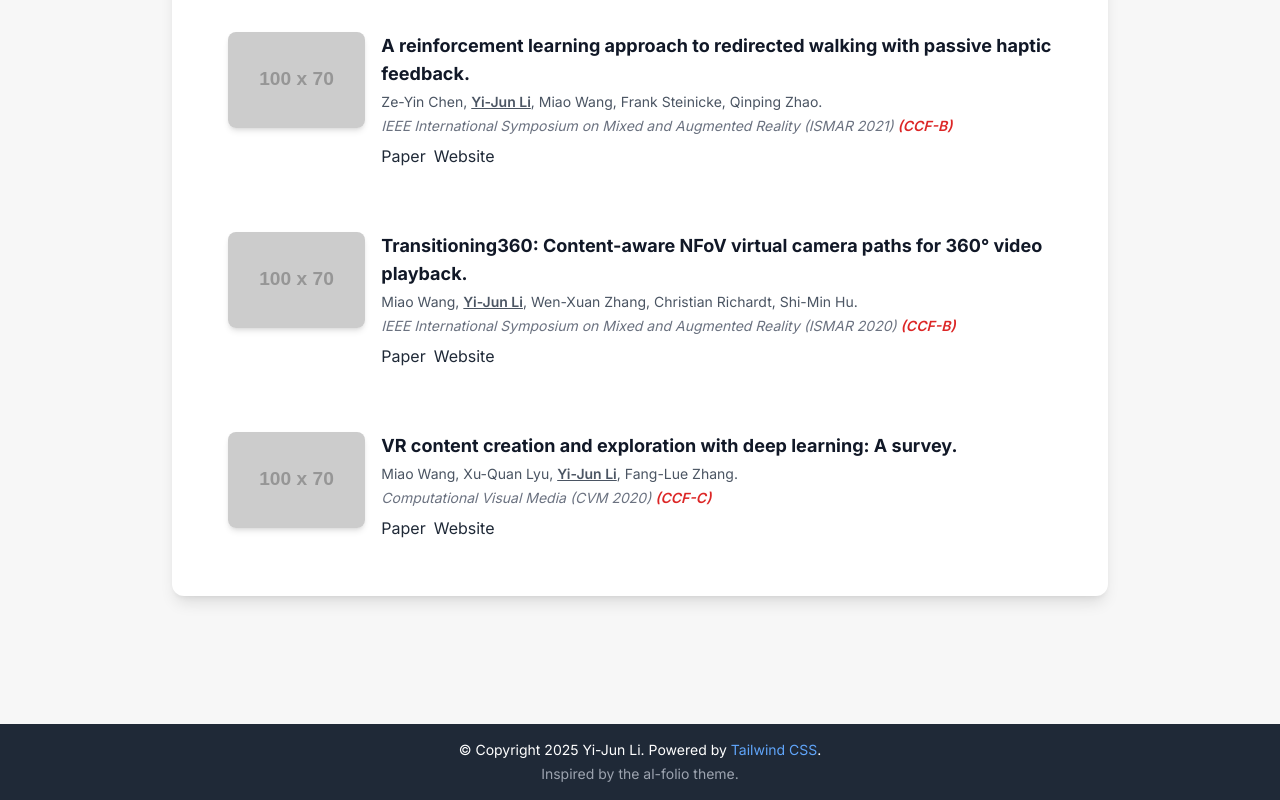
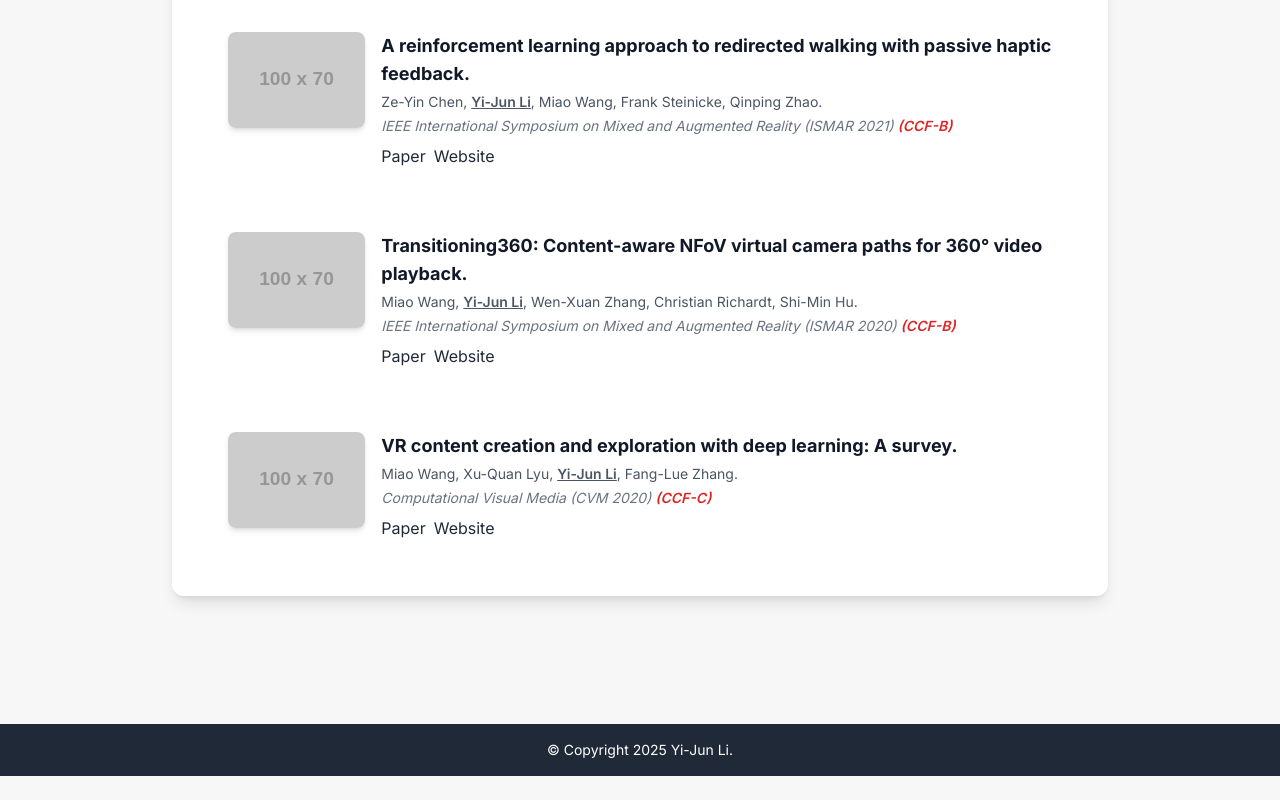
Before and after one commit to yijunli-VR/yijunli-VR.github.io, a plain HTML site: page index.html in a window 1280 px wide. Shown: the part 3139-3939 px from the top of the page. After the commit the page ends 3915 px from the top, so only its background shows below. Drawn offline with nearby package versions, Linux system fonts and the light colour scheme; some icons are missing.

Commit message:
Update index.html

```diff
--- a/index.html
+++ b/index.html
@@ -485,13 +485,22 @@
     <!-- 页脚 -->
     <footer class="bg-gray-800 text-white p-4 mt-10">
         <div class="container-max mx-auto text-center text-sm">
-            &copy; Copyright 2025 Yi-Jun Li. Powered by <a href="https://tailwindcss.com/" target="_blank" class="text-blue-400 hover:text-blue-300">Tailwind CSS</a>.
-
-            <p class="mt-1 text-gray-400">
-                Inspired by the al-folio theme.
-            </p>
+            <!-- 年份使用 span 标签，以便 JavaScript 自动更新 -->
+            &copy; Copyright <span id="current-year"></span> Yi-Jun Li.
         </div>
     </footer>
 
+    <!-- JavaScript for automatic year update -->
+    <script>
+        document.addEventListener('DOMContentLoaded', function() {
+            // 获取显示年份的 span 元素
+            const yearSpan = document.getElementById('current-year');
+            if (yearSpan) {
+                // 设置 span 的文本内容为当前的年份
+                yearSpan.textContent = new Date().getFullYear();
+            }
+        });
+    </script>
+
 </body>
 </html>
```
